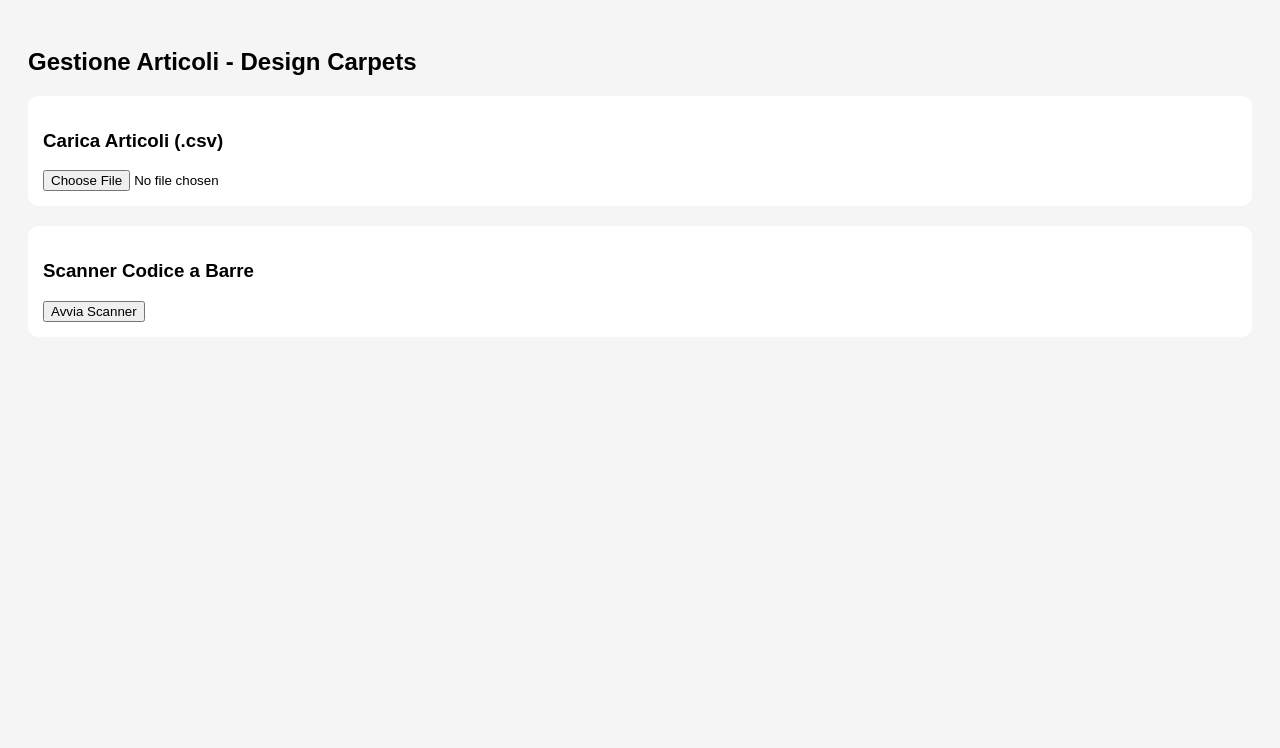
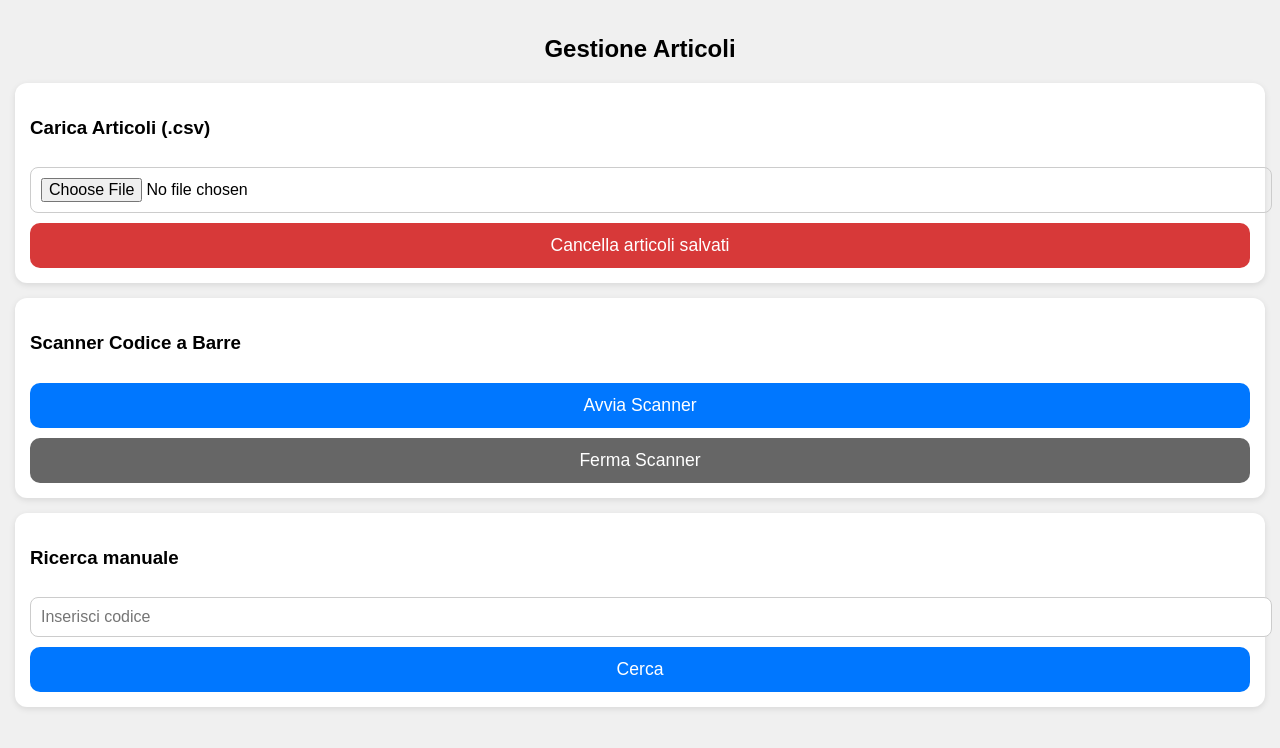
Before and after one commit to gattomattorotto/negozio, a plain HTML site: page index.html in a window 1280 px wide. Drawn offline with nearby package versions, Linux system fonts and the light colour scheme.

Commit message:
Add files via upload

```diff
--- a/index.html
+++ b/index.html
@@ -2,41 +2,55 @@
 <html lang="it">
 <head>
   <meta charset="UTF-8" />
-  <meta name="viewport" content="width=device-width, initial-scale=1.0" />
-  <title>Gestione Articoli - Barcode Scanner</title>
+  <meta name="viewport" content="width=device-width, initial-scale=1.0, user-scalable=no" />
+  <title>Gestione Articoli - Design Carpets</title>
   <script src="https://cdnjs.cloudflare.com/ajax/libs/PapaParse/5.4.1/papaparse.min.js"></script>
   <script src="https://cdnjs.cloudflare.com/ajax/libs/quagga/0.12.1/quagga.min.js"></script>
   <style>
-    body { font-family: Arial, sans-serif; padding: 20px; background:#f5f5f5; }
-    #preview { width: 100%; max-width: 400px; margin-top: 10px; }
-    #result { margin-top: 20px; font-size: 1.2em; font-weight: bold; }
-    .box { background: white; padding: 15px; border-radius: 10px; margin-bottom: 20px; }
+    body { font-family: Arial, sans-serif; padding: 15px; background:#f0f0f0; margin:0; }
+    h2 { text-align:center; margin-bottom:20px; }
+    .card { background:white; padding:15px; border-radius:12px; margin-bottom:15px; box-shadow:0 2px 6px rgba(0,0,0,0.1); }
+    button { width:100%; padding:12px; font-size:1.1em; border:none; border-radius:10px; margin-top:10px; background:#0077ff; color:white; }
+    button.red { background:#d73939; }
+    button.gray { background:#666; }
+    #preview video { width:100% !important; border-radius:10px; }
+    #result { font-size:1.2em; }
+    input[type="file"], input[type="text"] { width:100%; padding:10px; font-size:1em; margin-top:10px; border-radius:8px; border:1px solid #ccc; }
   </style>
 </head>
 <body>
-  <h2>Gestione Articoli - Design Carpets</h2>
+  <h2>Gestione Articoli</h2>
 
-  <div class="box">
+  <div class="card">
     <h3>Carica Articoli (.csv)</h3>
     <input type="file" id="csvInput" accept=".csv" />
+    <button class="red" onclick="clearStorage()">Cancella articoli salvati</button>
   </div>
 
-  <div class="box">
+  <div class="card">
     <h3>Scanner Codice a Barre</h3>
     <button onclick="startScanner()">Avvia Scanner</button>
-    <div id="scanner" style="display:none;">
+    <button class="gray" onclick="stopScanner()">Ferma Scanner</button>
+    <div id="scanner" style="display:none; margin-top:10px;">
       <div id="preview"></div>
     </div>
   </div>
 
-  <div id="result" class="box" style="display:none;"></div>
+  <div class="card">
+    <h3>Ricerca manuale</h3>
+    <input type="text" id="manualCode" placeholder="Inserisci codice" />
+    <button onclick="manualSearch()">Cerca</button>
+  </div>
+
+  <div id="result" class="card" style="display:none;"></div>
 
 <script>
+  let articoli = JSON.parse(localStorage.getItem("articoli")) || {};
+
   // Ricarica articoli salvati all'avvio
   window.addEventListener("load", () => {
     articoli = JSON.parse(localStorage.getItem("articoli")) || {};
   });
-  let articoli = JSON.parse(localStorage.getItem("articoli")) || {}; // dizionario { codice: prezzo }
 
   // --- CARICAMENTO CSV ---
   document.getElementById("csvInput").addEventListener("change", function (e) {
@@ -53,6 +67,15 @@
     });
   });
 
+  // --- CLEAR STORAGE ---
+  function clearStorage() {
+    if (confirm("Sei sicuro di voler cancellare tutti gli articoli salvati?")) {
+      localStorage.removeItem("articoli");
+      articoli = {};
+      alert("Articoli eliminati");
+    }
+  }
+
   // --- SCANNER BARCODE ---
   function startScanner() {
     document.getElementById("scanner").style.display = "block";
@@ -64,17 +87,32 @@
         target: document.querySelector('#preview'),
         constraints: { facingMode: "environment" }
       },
+      locator: { patchSize: "medium", halfSample: true },
+      numOfWorkers: 1,
       decoder: { readers: ["ean_reader", "code_128_reader", "upc_reader"] }
     }, function (err) {
       if (err) { alert(err); return; }
       Quagga.start();
     });
 
-    Quagga.onDetected(function (data) {
-      let code = data.codeResult.code;
-      Quagga.stop();
-      mostraArticolo(code);
-    });
+    Quagga.onDetected(onScan);
+  }
+
+  function stopScanner() {
+    try { Quagga.stop(); } catch {}
+    document.getElementById("scanner").style.display = "none";
+  }
+
+  function onScan(data) {
+    let code = data.codeResult.code;
+    stopScanner();
+    mostraArticolo(code);
+  }
+
+  // --- RICERCA MANUALE ---
+  function manualSearch() {
+    let code = document.getElementById("manualCode").value.trim();
+    if (code !== "") mostraArticolo(code);
   }
 
   // --- MOSTRA ARTICOLO ---
```
